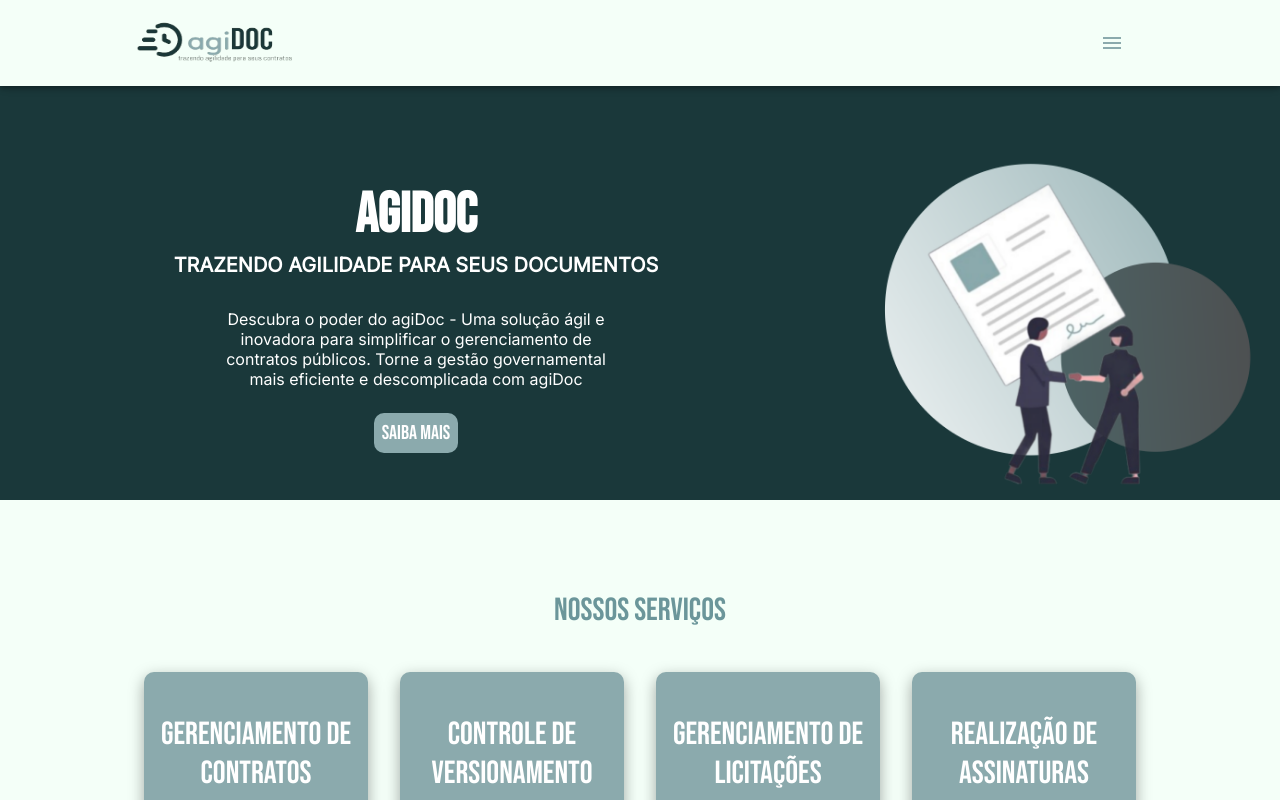
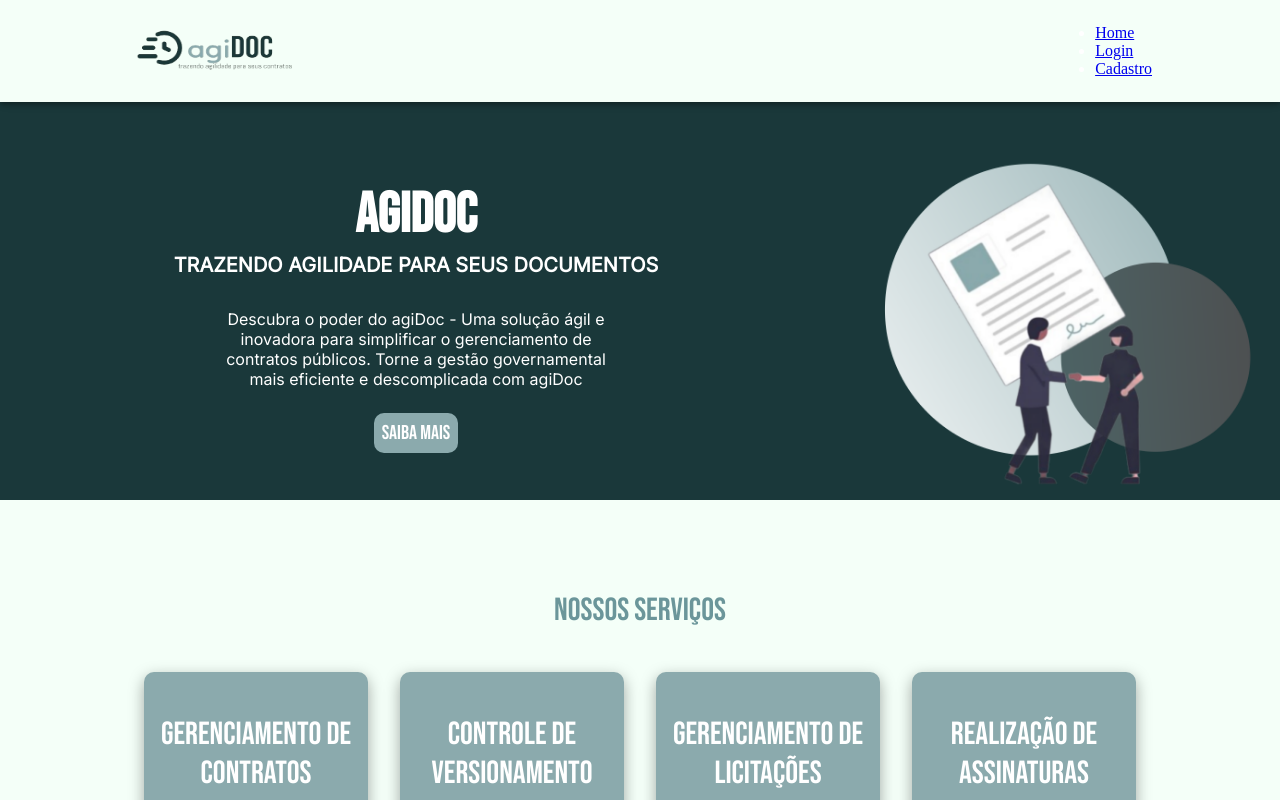
Before and after one commit to Ermeson23/vs13-04-agiDoc, a React (Vite) app: page / in a window 1280 px wide. Shown: the top 800 px of the page. Built offline with nearby package versions, Linux system fonts and the light colour scheme.

Commit message:
Fix: Apply menu hamburguer in mobile screens

```diff
--- a/src/components/header/Header.tsx
+++ b/src/components/header/Header.tsx
@@ -33,11 +33,22 @@ const Header: React.FC<HeaderProps> = () => {
             size="large"
             edge="start"
             aria-label="menu"
-            sx={{ mr: 2 }}
+            sx={{ display: { xs: 'block', md: 'none' } }}
             onClick={toggleDrawer(true)}
           >
             <MenuIcon />
           </IconButton>
+          <ul className="desktop-links">
+            <li>
+              <Link to="/">Home</Link>
+            </li>
+            <li>
+              <Link to="/about">Login</Link>
+            </li>
+            <li>
+              <Link to="/contact">Cadastro</Link>
+            </li>
+          </ul>
           <Drawer anchor="left" open={drawerOpen} onClose={toggleDrawer(false)}>
             <div role="presentation" onClick={toggleDrawer(false)} onKeyDown={toggleDrawer(false)}>
               <NavBar />
--- a/src/components/header/header.css
+++ b/src/components/header/header.css
@@ -30,6 +30,12 @@
     align-items: center;
 }
 
+@media(max-width: 889px) {
+  .desktop-links {
+    display: none;
+  }
+}
+
 @media (min-width: 1920px){
   .logo-agidoc{
     height: 5rem;
```
